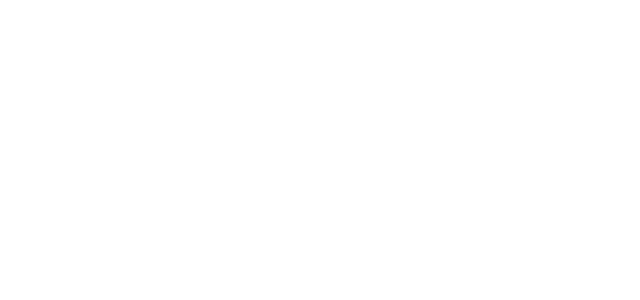
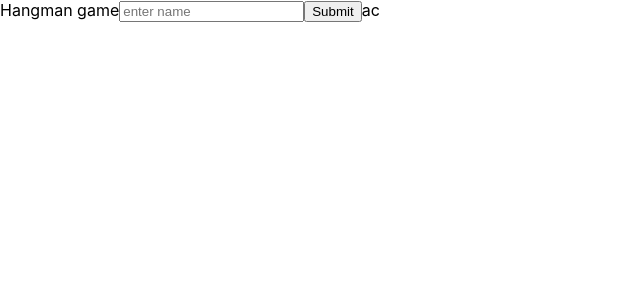
Before and after one commit to kaylinkhanal/advanceReactPractice, a React (Create React App) app: page /playground in a window 1280 px wide. Before the commit this address had no page. Shown: the top 300 px of the page, without its empty margins (0-640 px from the left). Built offline with nearby package versions, Linux system fonts and the light colour scheme.

Commit message:
added playground.js

```diff
--- a/src/App.js
+++ b/src/App.js
@@ -4,6 +4,7 @@
 import NavBar from './components/navbar';
 import Home from "./containers/home"
 import Login from "./containers/login"
+import PlayGround from "./containers/playground"
 
 const App=(props)=> {
   return (
@@ -11,6 +12,7 @@
     <Routes>
       <Route path="/" element={<Home />} />
       <Route path="/login" element={<Login />} />
+      <Route path="/playground" element={<PlayGround />} />
     </Routes>
     </>
   )
--- a/src/containers/login.js
+++ b/src/containers/login.js
@@ -2,9 +2,16 @@
 const Login = ()=>{
     const [color ,setColor]= useState('black')
     return (
+        <>
         <h1 style={{color: color}}
-            onMouseOver={()=> console.log("i am over tthe text")}
+            onMouseOver={()=> setColor('red')}
+            onMouseLeave={()=> setColor('black')}
         >login page</h1>
+        <input placeholder="enter a name"
+            onKeyUp={(e)=> setColor(e.target.value)}
+        />
+        </>
     )
 }
+
 export default Login
--- /dev/null
+++ b/src/containers/playground.js
@@ -0,0 +1,20 @@
+import {useState} from 'react'
+const PlayGround = ()=>{
+    const winningName = 'rhinocerous'
+    const [inputCharacters, setInputCharacters] =  useState('')
+    const [allEnteredChar, setAllEnteredChar] = useState(['a','c'])
+
+    const triggerSubmit = ()=> {
+        //
+    }
+    return (
+        <>
+      Hangman game
+      <input placeholder="enter name" onKeyUp={(e)=> setInputCharacters(e.target.value)}/>
+      <button onClick={()=> triggerSubmit()}>Submit</button>
+       {allEnteredChar}
+        </>
+    )
+}
+
+export default PlayGround
```
